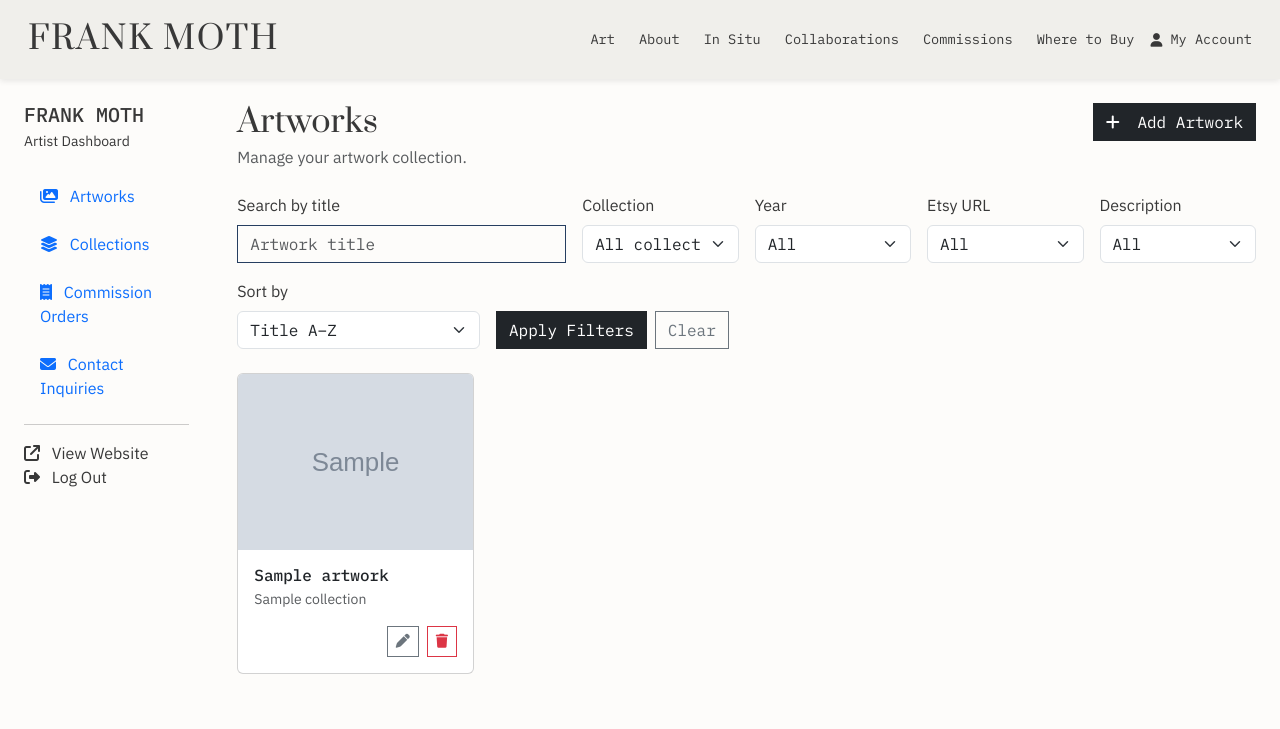
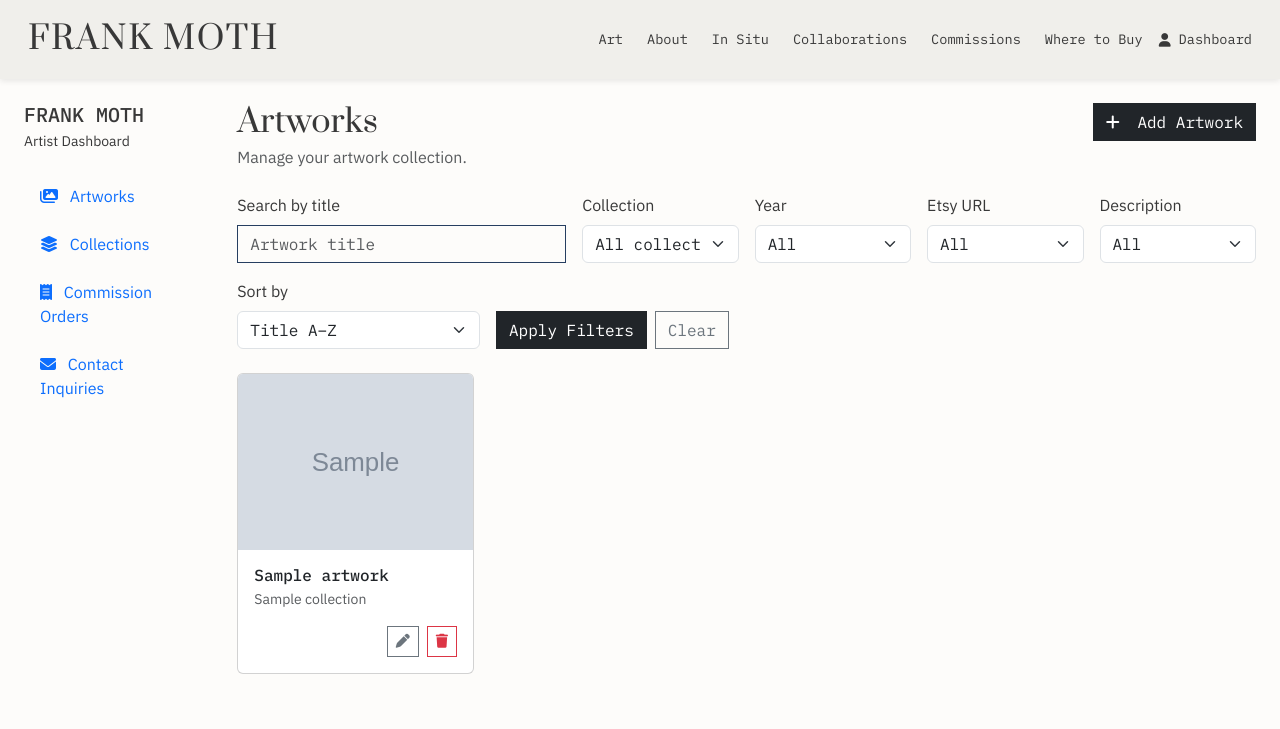
Before and after one commit to angela64711/fourth-milestone-project, a Django app: page /dashboard/ in a window 1280 px wide. Shown: the top 729 px of the page. Run offline with Django 5.2, Linux system fonts and the light colour scheme; a user stored in the database is signed in; tables that the repository leaves empty hold one stand-in row (values such as "Sample post"); grey boxes marked "Sample" are stand-in pictures; some libraries are stand-ins or nearby versions.

Commit message:
Add role-based dashboard navigation for artists and superusers

```diff
--- /dev/null
+++ b/dashboard/context_processors.py
@@ -0,0 +1,8 @@
+def artist_status(request):
+    user = request.user
+
+    is_artist = user.is_authenticated and (
+        user.is_superuser or user.groups.filter(name="Artists").exists()
+    )
+
+    return {"is_artist": is_artist}
--- a/dashboard/templates/dashboard/artwork_list.html
+++ b/dashboard/templates/dashboard/artwork_list.html
@@ -52,20 +52,6 @@
 
                 </ul>
             </nav>
-
-            <hr>
-
-            <a class="nav-link" href="{% url 'home' %}">
-                <i class="fa-solid fa-arrow-up-right-from-square me-2"
-                   aria-hidden="true"></i>
-                View Website
-            </a>
-
-            <a class="nav-link" href="{% url 'account_logout' %}">
-                <i class="fa-solid fa-right-from-bracket me-2"
-                   aria-hidden="true"></i>
-                Log Out
-            </a>
 
         </aside>
 
--- a/frank_moth/settings.py
+++ b/frank_moth/settings.py
@@ -70,6 +70,7 @@ TEMPLATES = [
                 "django.template.context_processors.request",
                 "django.contrib.auth.context_processors.auth",
                 "django.contrib.messages.context_processors.messages",
+                "dashboard.context_processors.artist_status",
             ],
         },
     },
--- a/templates/base.html
+++ b/templates/base.html
@@ -159,14 +159,20 @@
                             </a>
                         </li>
 
-                        <!-- My Account inside collapsed navigation -->
+                        <!-- Account or dashboard inside collapsed navigation -->
                         {% if user.is_authenticated %}
                         <li class="nav-item d-xl-none">
+                            {% if is_artist %}
+                            <a class="nav-link" href="{% url 'dashboard:home' %}">
+                                Dashboard
+                            </a>
+                            {% else %}
                             <a class="nav-link {% if request.resolver_match.url_name == 'my_account' %}active{% endif %}"
                                 href="{% url 'profiles:my_account' %}"
                                 {% if request.resolver_match.url_name == 'my_account' %}aria-current="page" {% endif %}>
                                 My Account
                             </a>
+                            {% endif %}
                         </li>
                         {% endif %}
 
@@ -217,10 +223,16 @@
                             </div>
 
                             {% if user.is_authenticated %}
-                            <a class="account-link" href="{% url 'profiles:my_account' %}"
-                                {% if request.resolver_match.url_name == 'my_account' %}aria-current="page" {% endif %}>
-                                My Account
-                            </a>
+                                {% if is_artist %}
+                                <a class="account-link" href="{% url 'dashboard:home' %}">
+                                    Dashboard
+                                </a>
+                                {% else %}
+                                <a class="account-link" href="{% url 'profiles:my_account' %}"
+                                    {% if request.resolver_match.url_name == 'my_account' %}aria-current="page" {% endif %}>
+                                    My Account
+                                </a>
+                                {% endif %}
                             {% endif %}
 
                         </li>
@@ -230,7 +242,6 @@
             </div>
         </nav>
     </header>
-
 
 
     <!-- Main page content -->
```
